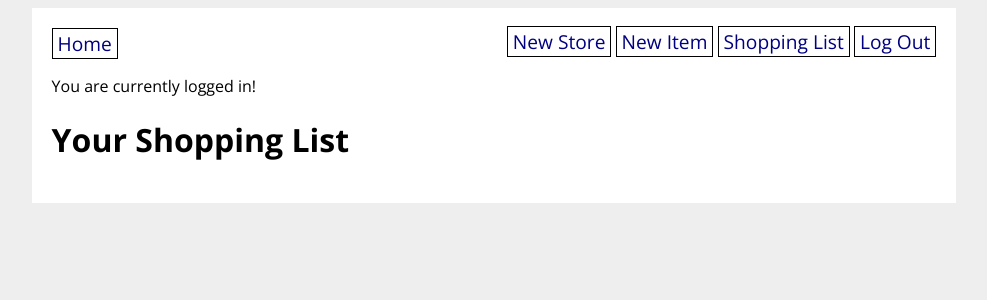
After one commit to Pondorasti/BEW-1.2, a Flask app: page /shopping_list in a window 1280 px wide. The commit adds this page. Shown: the top 300 px of the page, without its empty margins (146-1133 px from the left). Run offline with Flask 2, Linux system fonts and the light colour scheme; the visitor is signed in with stand-in values (Sample User, id 1); data comes from the database, SQL or seed files in the repository; both versions use the stored data as it was after the commit; data that the repository does not hold is empty.

Commit message:
Finish Homework 4

```diff
--- a/Class Work/Forms-Homework/grocery_app/routes.py
+++ b/Class Work/Forms-Homework/grocery_app/routes.py
@@ -147,3 +147,25 @@ def item_detail(item_id):
         return redirect(url_for("main.item_detail", item_id=item.id))
 
     return render_template('item_detail.html', item=item, form=form)
+
+
+@main.route("/add_to_shopping_list/<item_id>", methods=["POST"])
+@login_required
+def add_to_shopping_list(item_id):
+    item = GroceryItem.query.get(item_id)
+    user = User.query.get(current_user.id)
+    if item:
+        user.shopping_list_items.append(item)
+
+        db.session.commit()
+
+    return redirect(url_for("main.shopping_list"))
+
+
+@main.route("/shopping_list")
+@login_required
+def shopping_list():
+    user = User.query.get(current_user.id)
+    shopping_list = user.shopping_list_items
+
+    return render_template("shopping_list.html", shopping_list=shopping_list)
--- a/Class Work/Forms-Homework/grocery_app/templates/base.html
+++ b/Class Work/Forms-Homework/grocery_app/templates/base.html
@@ -19,6 +19,7 @@
         {% if current_user.is_authenticated %}
         <a href="/new_store">New Store</a>
         <a href="/new_item">New Item</a>
+        <a href="/shopping_list">Shopping List</a>
         <a href="/logout">Log Out</a>
         {% else %}
         <a href="/signup">Sign Up</a>
--- a/Class Work/Forms-Homework/grocery_app/templates/item_detail.html
+++ b/Class Work/Forms-Homework/grocery_app/templates/item_detail.html
@@ -12,6 +12,10 @@
 <p><strong>Store:</strong> {{ item.store.title }}</p>
 
 <p><strong>Created by:</strong> {{ item.created_by.username }}</p>
+
+<form method="POST" action="{{ url_for('main.add_to_shopping_list', item_id=item.id) }}">
+  <input type="submit" value="Add to Shopping List">
+</form>
 
 <h2>Edit Item</h2>
 
--- /dev/null
+++ b/Class Work/Forms-Homework/grocery_app/templates/shopping_list.html
@@ -0,0 +1,13 @@
+{% extends "base.html" %}
+
+{% block content %}
+
+<h1>Your Shopping List</h1>
+
+<ul>
+  {% for item in shopping_list %}
+  <li>{{ item.name }}</li>
+  {% endfor %}
+</ul>
+
+{% endblock %}
```
Also changed, not shown: Class Work/Forms-Homework/grocery_app/models.py (+12 -0 lines), Class Work/Forms-Homework/grocery_app/database.db.
